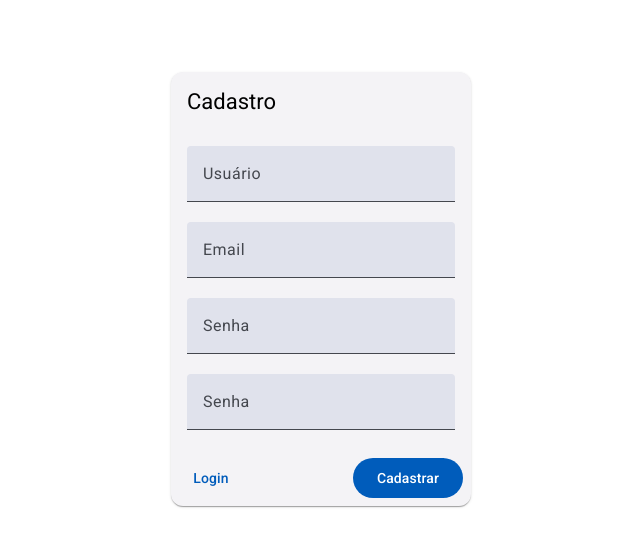
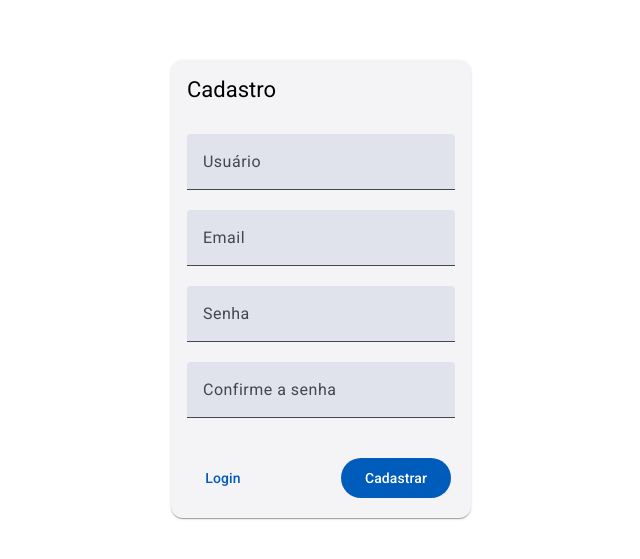
Before and after one commit to caruazu/front-login, an Angular app: page /cadastro in a window 1280 px wide. Shown: the part 111-670 px from the top of the page, without its empty margins (319-959 px from the left). Built offline with nearby package versions, Linux system fonts and the light colour scheme.

Commit message:
pequenos ajustes

```diff
--- a/src/app/components/layout-login/layout-login.component.scss
+++ b/src/app/components/layout-login/layout-login.component.scss
@@ -11,6 +11,7 @@
 
   mat-card-actions{
     justify-content: space-between;
+    padding: 20px;
   }
 
   mat-card-title{
--- a/src/app/pages/cadastro/cadastro.component.html
+++ b/src/app/pages/cadastro/cadastro.component.html
@@ -9,7 +9,7 @@
     <mat-form-field><input matInput type="username" formControlName="username" placeholder="Usuário" /></mat-form-field>
     <mat-form-field><input matInput type="email" formControlName="email" placeholder="Email" /></mat-form-field>
     <mat-form-field><input matInput type="password" formControlName="password" placeholder="Senha" /></mat-form-field>
-    <mat-form-field><input matInput type="password" formControlName="passwordCheck" placeholder="Senha" /></mat-form-field>
+    <mat-form-field><input matInput type="password" formControlName="passwordCheck" placeholder="Confirme a senha" /></mat-form-field>
   </form>
 
   @if (apiResponse) {
--- a/src/app/pages/cadastro/cadastro.component.ts
+++ b/src/app/pages/cadastro/cadastro.component.ts
@@ -56,6 +56,7 @@ export class CadastroComponent {
       .subscribe({
         next: (response) => {
           this.apiResponse = response;
+          console.log('Cadastrado');
         },
         error: (response) => {
           this.apiResponse = response;
```
Also changed, not shown: 1 other file (tests, documents, lock files or other folders).
